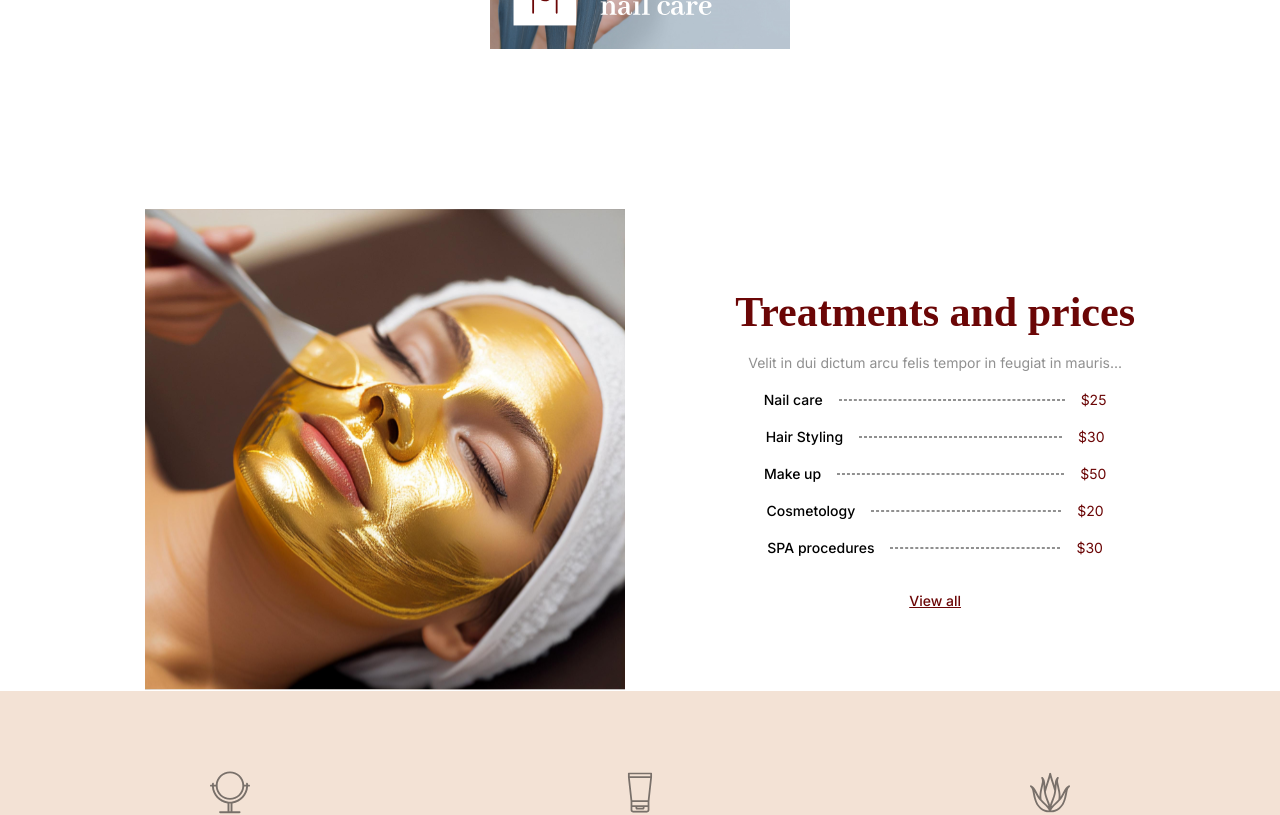
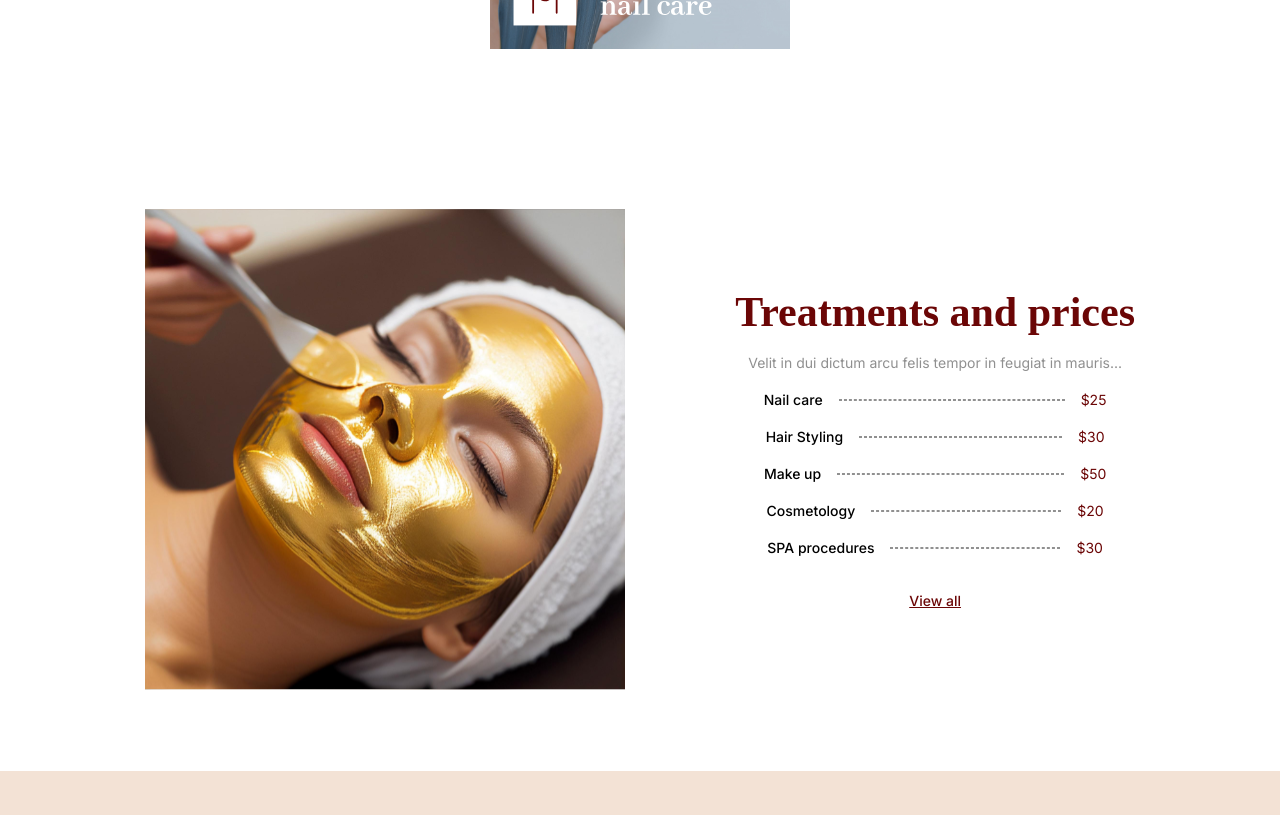
Before and after one commit to Mr-Shehroz/salon, a Next.js app: page / in a window 1280 px wide. Shown: the part 1720-2535 px from the top of the page. Built offline with nearby package versions, Linux system fonts and the light colour scheme; a web font is replaced by a local one.

Commit message:
add pb to treatment section

```diff
--- a/src/components/treatment.tsx
+++ b/src/components/treatment.tsx
@@ -4,7 +4,7 @@ import React from 'react'
 
 const Treatment = () => {
     return (
-        <section className='xl:pt-20 pt-5 bg-white'>
+        <section className='xl:py-20 py-5 bg-white'>
             <div className='flex flex-col md:flex-row justify-between items-center xl:px-20 px-5 2xl:max-w-[1400px] xl:max-w-[1150px] max-w-[900px] mx-auto'>
                 <div>
                     <Image src="/1.svg" alt='nail' height={100} width={100} className='2xl:w-[550px] xl:w-[480px] lg:w-[350px] md:w-[300px] w-[350px] h-auto' />
```
